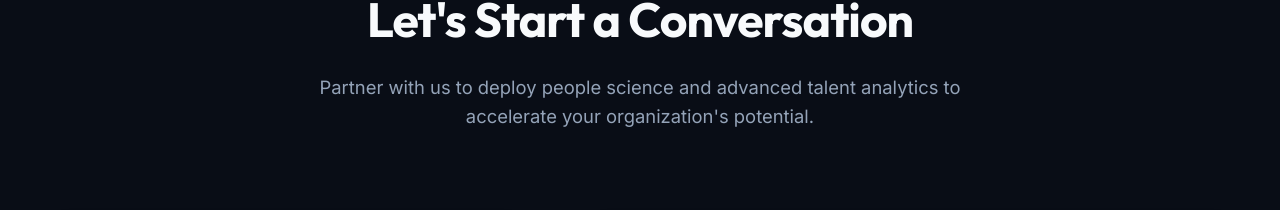
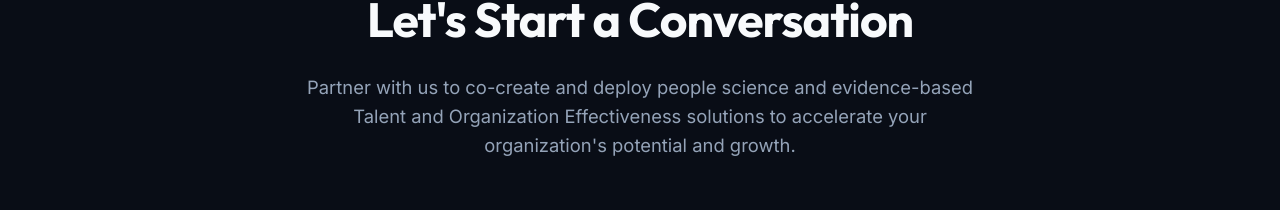
Before and after one commit to barada02/pdglobal, a Next.js app: page /contact in a window 1280 px wide. Shown: the part 205-415 px from the top of the page. Built offline with nearby package versions, Linux system fonts and the light colour scheme; grey boxes are pictures that could not be loaded.

Commit message:
feat: implement ContactClient component with inquiry submission form and contact details

```diff
--- a/src/app/contact/ContactClient.tsx
+++ b/src/app/contact/ContactClient.tsx
@@ -75,7 +75,7 @@ export default function ContactClient() {
               <span className={styles.subtitle}>Get in Touch</span>
               <h1 className={styles.title}>Let&apos;s Start a Conversation</h1>
               <p className={styles.lead}>
-                Partner with us to deploy people science and advanced talent analytics to accelerate your organization&apos;s potential.
+                Partner with us to co-create and deploy people science and evidence-based Talent and Organization Effectiveness solutions to accelerate your organization&apos;s potential and growth.
               </p>
             </Reveal>
           </div>
```
